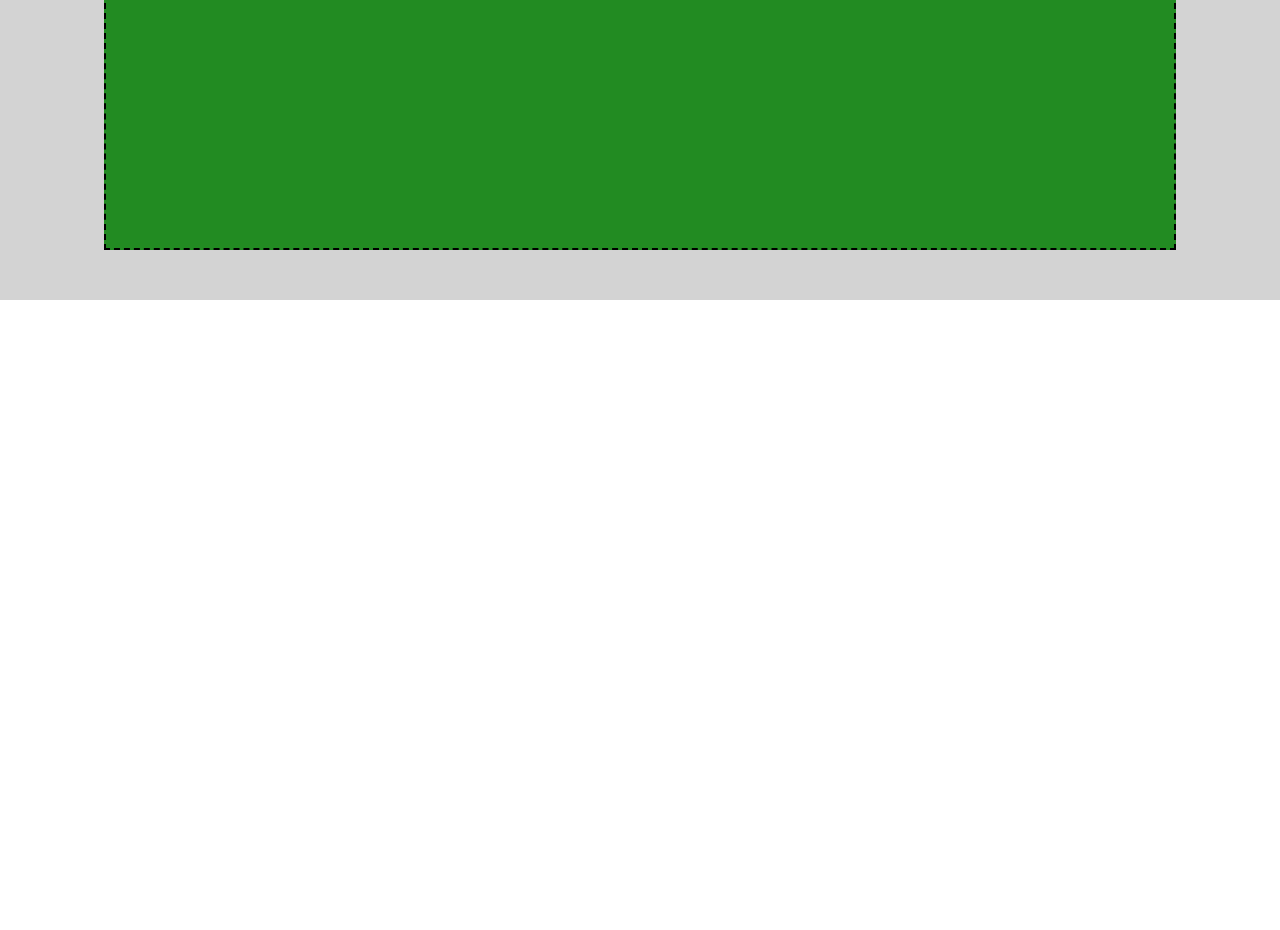
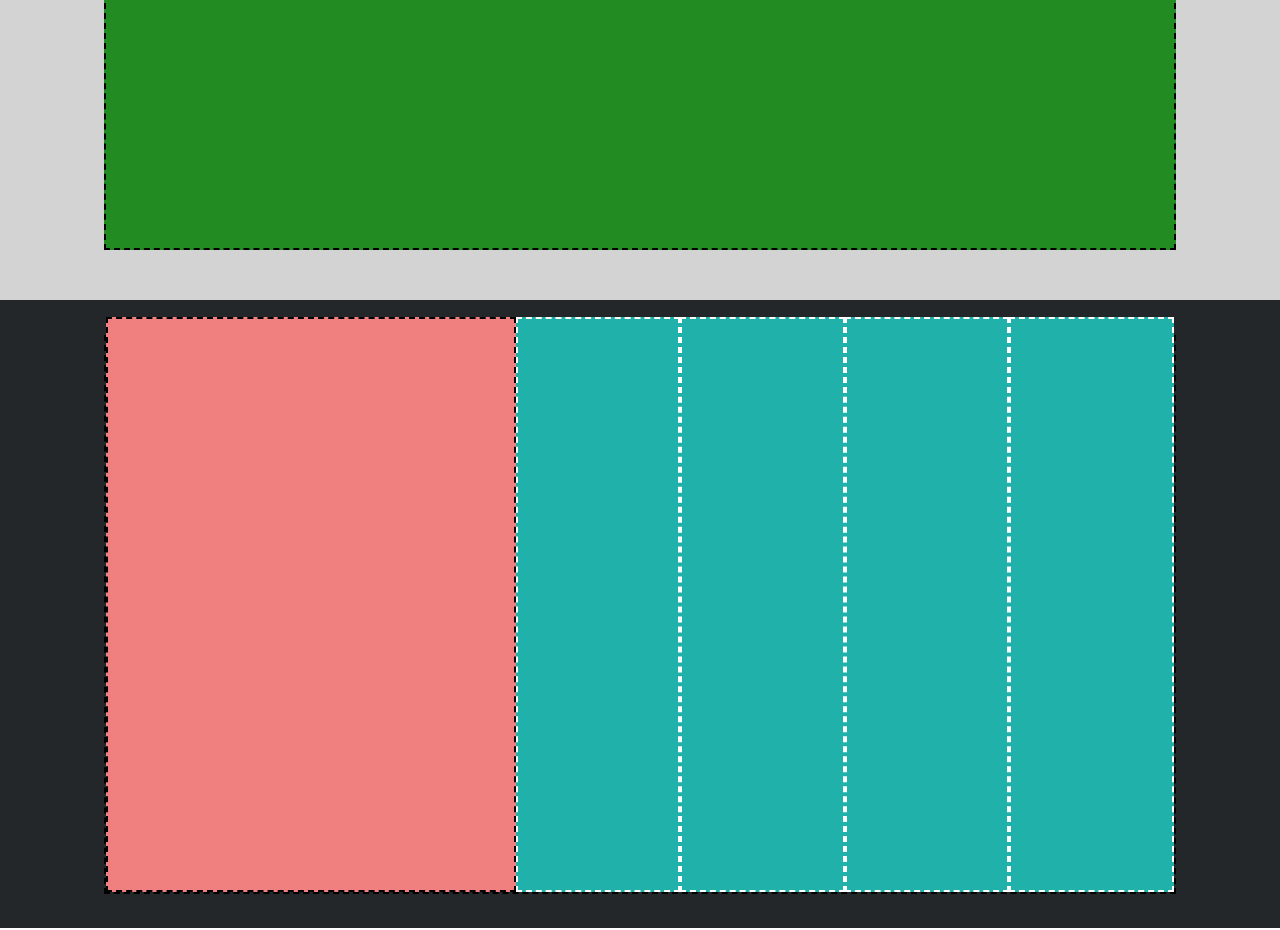
Before and after one commit to Alfredodaniello/htmlcss-struttura-discord, a plain HTML site: page index.html in a window 1280 px wide. Shown: the part 3080-4010 px from the top of the page. Before the commit the page ends 3380 px from the top, so only its background shows below. Drawn offline with Linux system fonts and the light colour scheme.

Commit message:
feat: add section back-black

```diff
--- a/index.html
+++ b/index.html
@@ -53,6 +53,16 @@
             <div class="green"></div>
         </section>
     <!--/Section Back-Gray-->
+    <!--Section Back-Black-->
+    <section class="back-black d-flex">
+        <div class="row-5 d-flex">
+            <div class="div-1"></div>
+            <div class="div-2"></div>
+            <div class="div-2"></div>
+            <div class="div-2"></div>
+            <div class="div-2"></div>
+        </div>
+    <!--/Section Back-BLacK-->
     </main>
 </body>
 </html>
--- a/style.css
+++ b/style.css
@@ -133,3 +133,36 @@ SECTION BACK-GRAY
     width: 1072px;
     height: 900px;;
 }
+
+/*-------------
+SECTION BACK-BLACK
+-------------*/
+
+.back-black {
+    height: 630px;
+    background-color: #23272a;
+    border-bottom: 2px solid white;
+}
+
+.row-5 {
+    margin: auto;
+    border: 2px dashed #000000;
+    width: 1072px;
+}
+
+.row-5 div {
+    margin-top: -20px;
+    height: 575px;
+}
+
+.div-1 {
+    width: 50%;
+    border: 2px dashed #000000;
+    background-color: #f08080;
+}
+
+.div-2 {
+    border: 2px dashed white;
+    width: 20%;
+    background-color: #20b2aa;
+}
```
